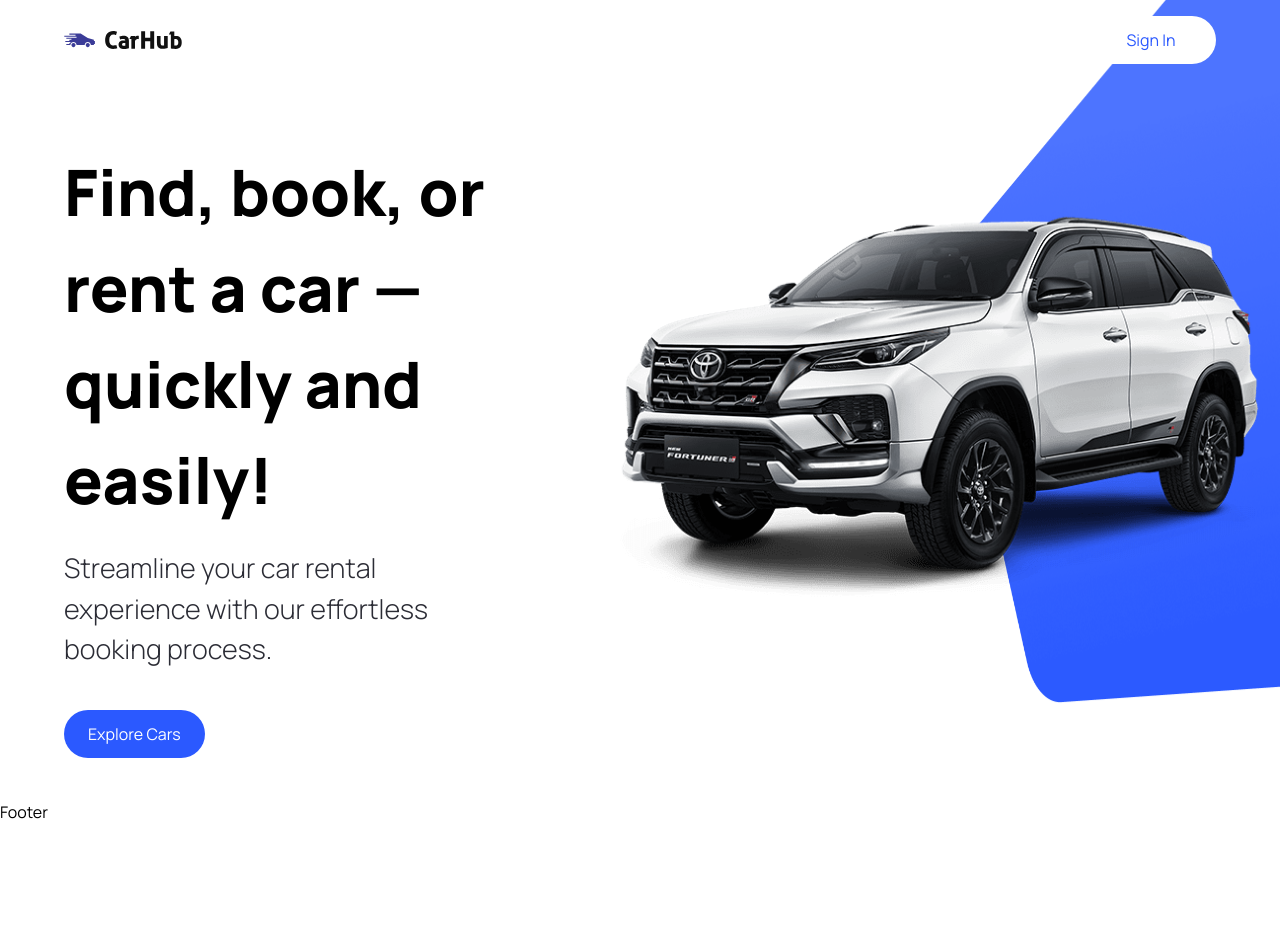
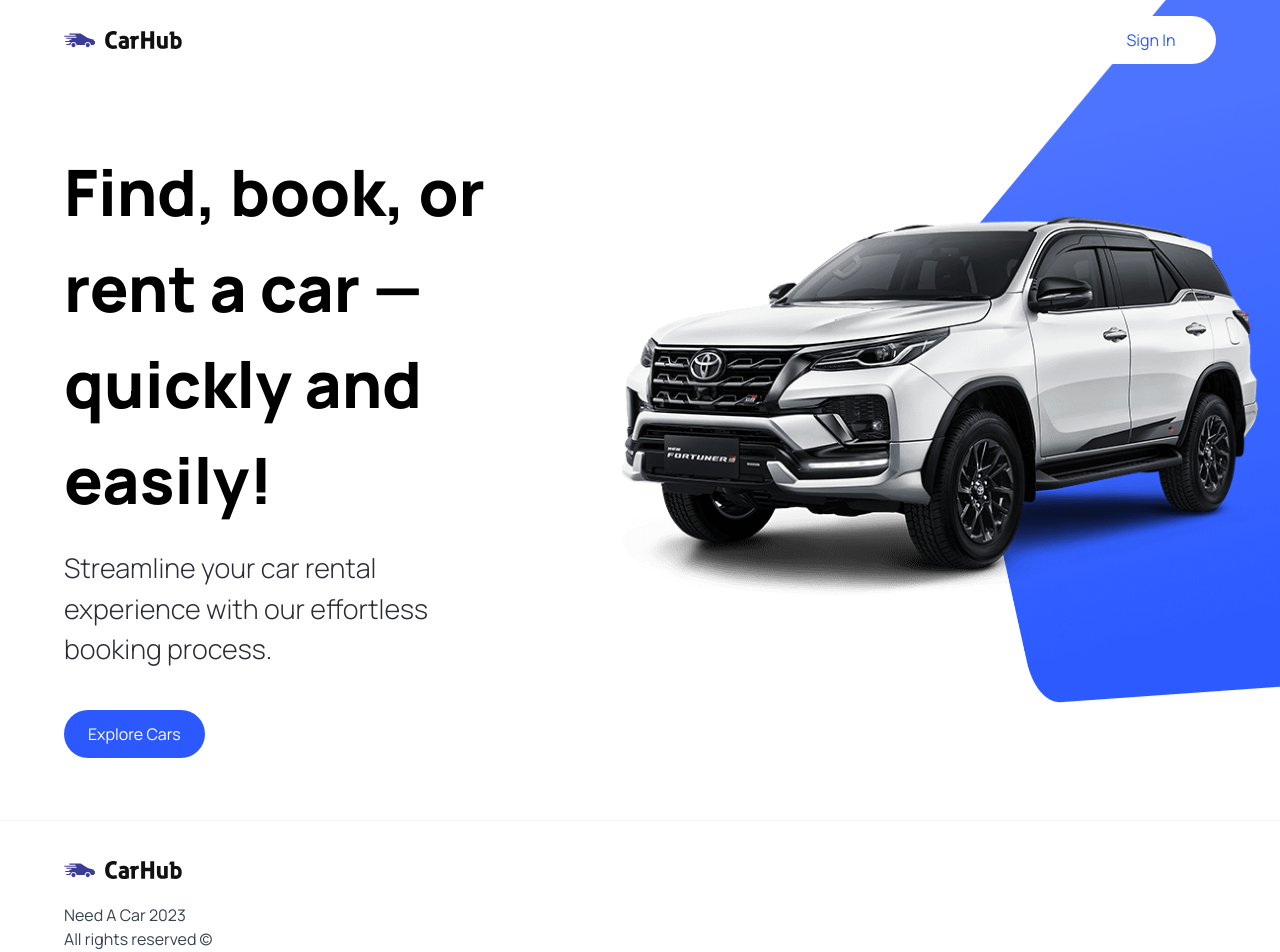
Before and after one commit to alexei-dayrit/car-app, a Next.js app: page / in a window 1280 px wide. Shown: the top 952 px of the page. Before the commit the page ends 824 px from the top, so only its background shows below. Built offline with nearby package versions, Linux system fonts and the light colour scheme.

Commit message:
Added sample copyright to Footer component.

```diff
--- a/components/Footer.tsx
+++ b/components/Footer.tsx
@@ -1,9 +1,29 @@
-import React from 'react'
+import Link from "next/link";
+import Image from "next/image";
 
 const Footer = () => {
   return (
-    <div>Footer</div>
+    <footer className="flex flex-col text-black-100 mt-5 border-t border-gray-100">
+      <div className="flex max-md:flex-col flex-wrap justify-between gap-5 sm:px-16 py-10">
+        <div className="flex flex-col justify-start items-start gap-6">
+          <Image
+            src="/logo.svg"
+            alt="Need A Car Logo"
+            width={118}
+            height={18}
+            className="object-contain"
+          />
+          <p className="text-base text-gray-700">
+            Need A Car 2023 <br />
+            All rights reserved &copy;
+          </p>
+
+
+        </div>
+
+      </div>
+    </footer>
   )
-}
+};
 
-export default Footer
+export default Footer;
```
